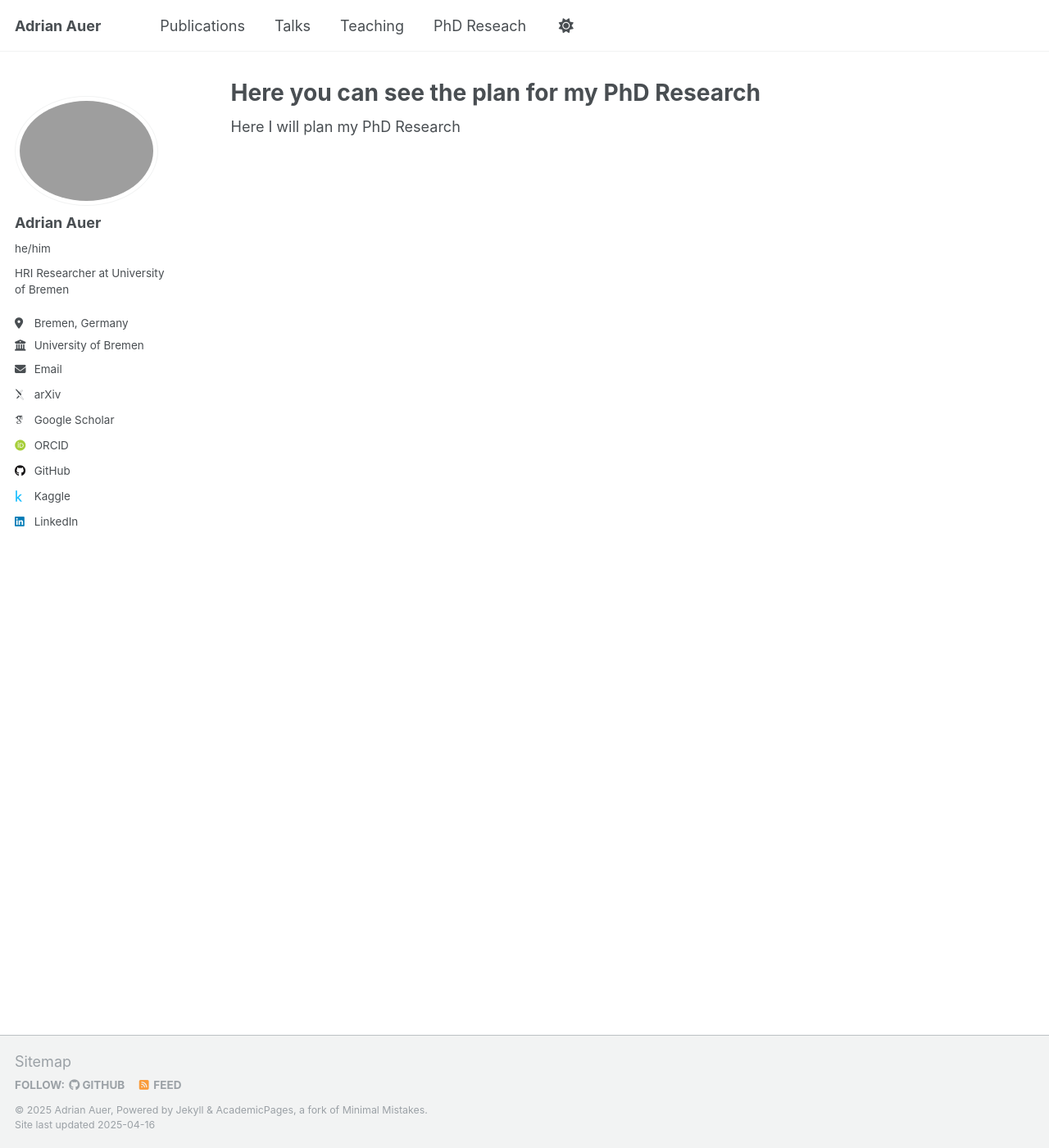
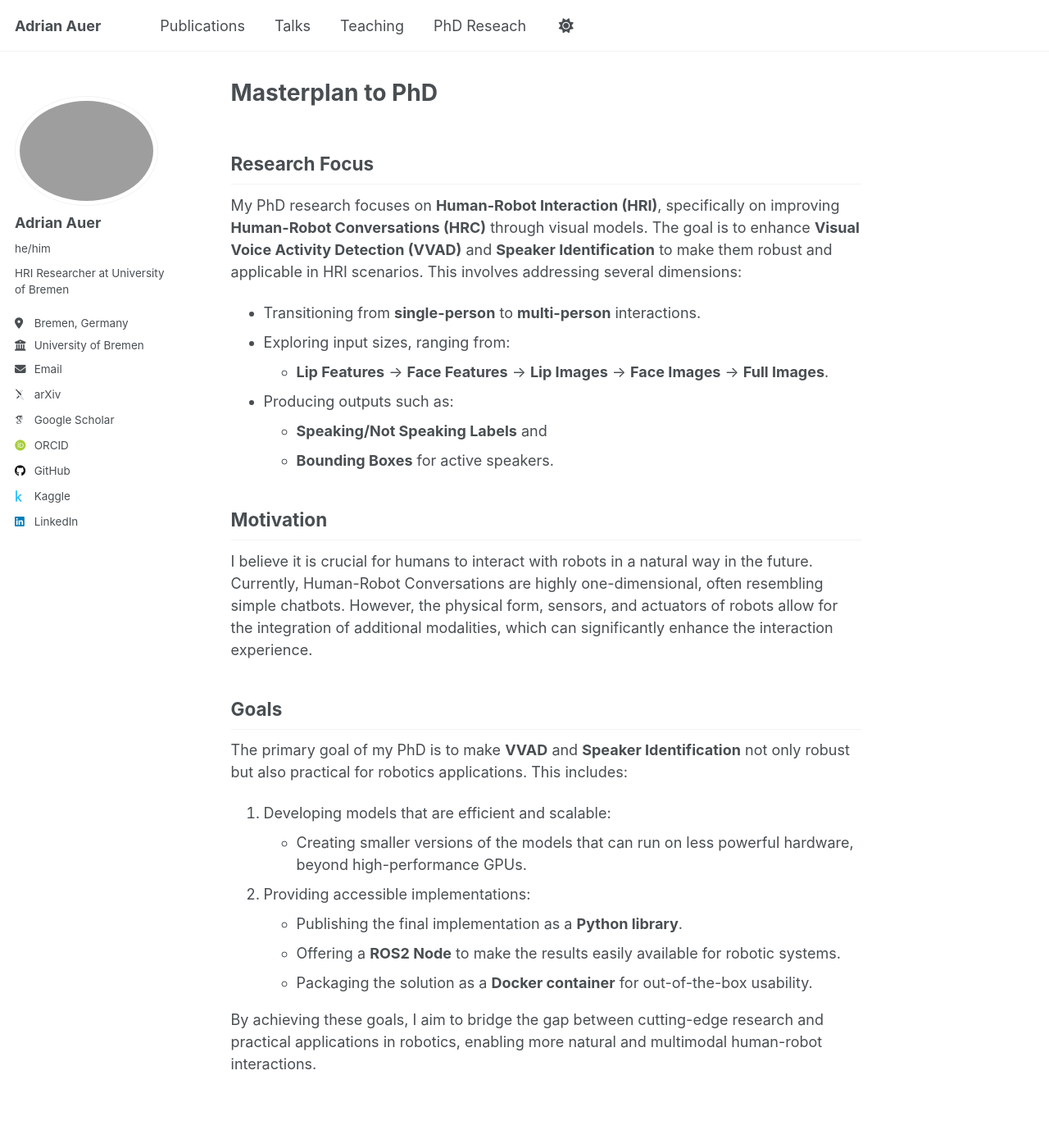
Before and after one commit to adriandavidauer/adriandavidauer.github.io, a Jekyll site: the page built from _pages/phd-research.md, in a window 1280 px wide and 1400 px high. Shown: the whole window at 82% size. Built offline with Jekyll 4.4.1, drawn with Linux system fonts in a browser that asks for light colours; some web fonts are replaced.

Commit message:
initial text for phd plan

```diff
--- a/_pages/phd-research.md
+++ b/_pages/phd-research.md
@@ -1,6 +1,33 @@
 ---
 permalink: /phd-research/
-title: "Here you can see the plan for my PhD Research"
+title: "Masterplan to PhD"
 author_profile: true
 ---
-Here I will plan my PhD Research
+
+## Research Focus
+
+My PhD research focuses on **Human-Robot Interaction (HRI)**, specifically on improving **Human-Robot Conversations (HRC)** through visual models. The goal is to enhance **Visual Voice Activity Detection (VVAD)** and **Speaker Identification** to make them robust and applicable in HRI scenarios. This involves addressing several dimensions:
+
+- Transitioning from **single-person** to **multi-person** interactions.
+- Exploring input sizes, ranging from:
+  - **Lip Features** -> **Face Features** -> **Lip Images** -> **Face Images**  -> **Full Images**.
+- Producing outputs such as:
+  - **Speaking/Not Speaking Labels** and
+  - **Bounding Boxes** for active speakers.
+
+## Motivation
+
+I believe it is crucial for humans to interact with robots in a natural way in the future. Currently, Human-Robot Conversations are highly one-dimensional, often resembling simple chatbots. However, the physical form, sensors, and actuators of robots allow for the integration of additional modalities, which can significantly enhance the interaction experience.
+
+## Goals
+
+The primary goal of my PhD is to make **VVAD** and **Speaker Identification** not only robust but also practical for robotics applications. This includes:
+
+1. Developing models that are efficient and scalable:
+   - Creating smaller versions of the models that can run on less powerful hardware, beyond high-performance GPUs.
+2. Providing accessible implementations:
+   - Publishing the final implementation as a **Python library**.
+   - Offering a **ROS2 Node** to make the results easily available for robotic systems.
+   - Packaging the solution as a **Docker container** for out-of-the-box usability.
+
+By achieving these goals, I aim to bridge the gap between cutting-edge research and practical applications in robotics, enabling more natural and multimodal human-robot interactions.
```
